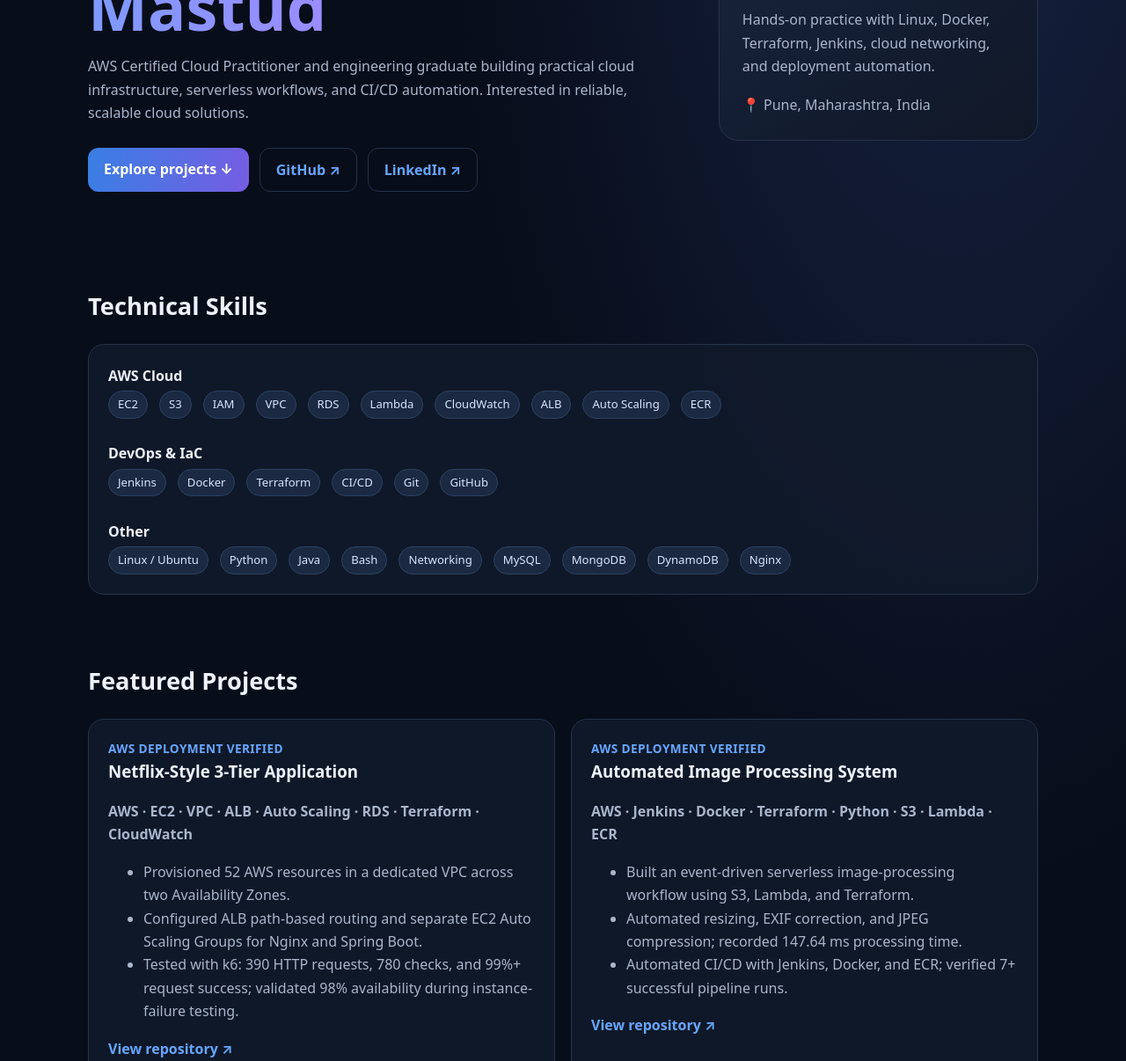
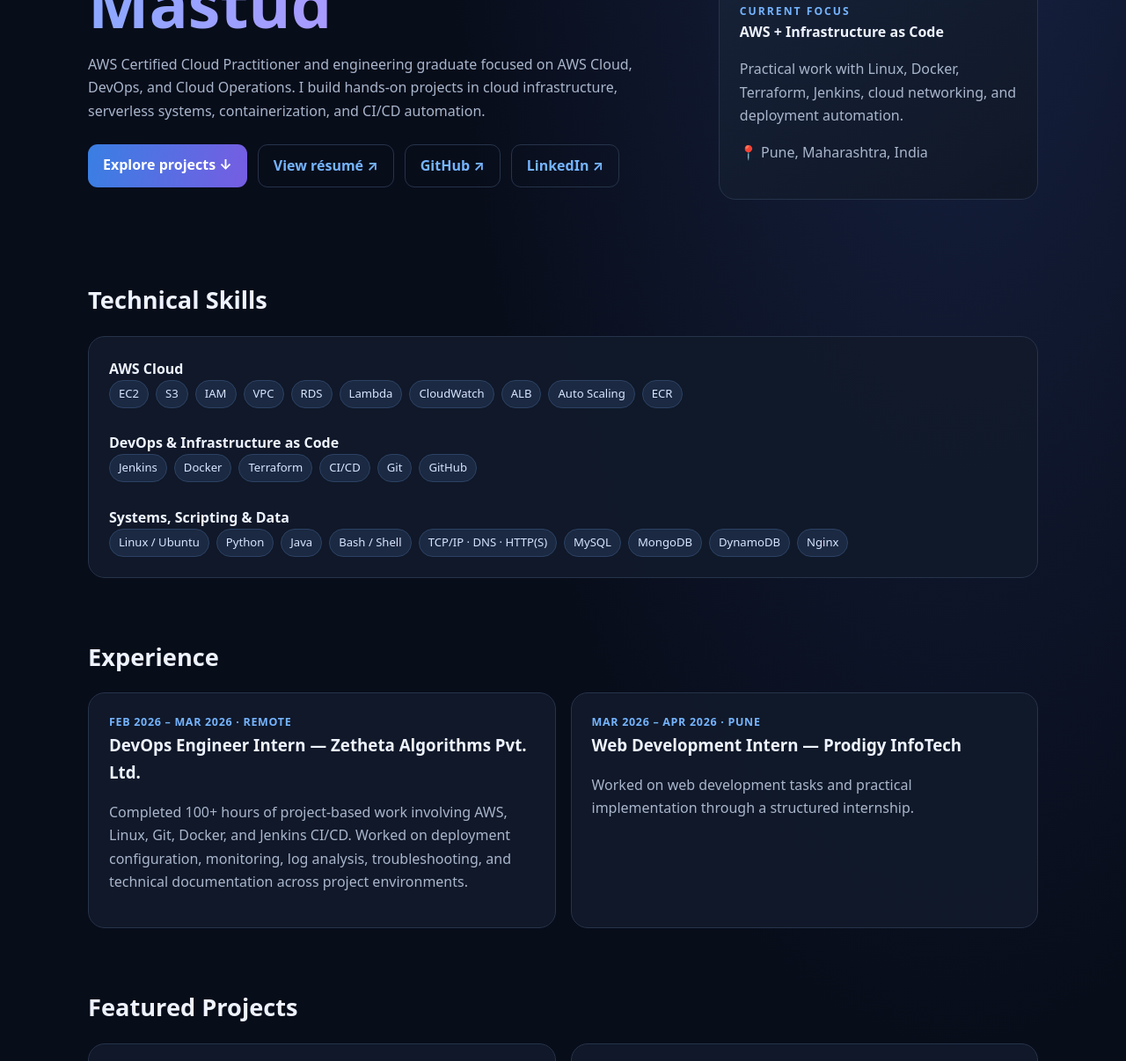
Before and after one commit to nikhilmastud/nikhilmastud, a plain HTML site: page index.html in a window 1280 px wide. Shown: the part 299-1505 px from the top of the page at 88% size. Drawn offline with Linux system fonts and the light colour scheme.

Commit message:
Fix portfolio layout, assets, and project links

```diff
--- a/index.html
+++ b/index.html
@@ -3,34 +3,35 @@
 <head>
 <meta charset="utf-8">
 <meta name="viewport" content="width=device-width, initial-scale=1">
-<meta name="description" content="Nikhil Mastud — AWS Cloud and DevOps Engineer portfolio">
-<title>Nikhil Mastud | Cloud & DevOps</title>
+<meta name="description" content="Nikhil Mastud — AWS Cloud, DevOps and Cloud Operations portfolio.">
+<meta name="theme-color" content="#080d1a">
+<title>Nikhil Mastud | AWS Cloud & DevOps</title>
 <style>
-:root{--bg:#080d1a;--panel:#111a2b;--text:#eef3ff;--muted:#a9b6cc;--blue:#66a6ff;--violet:#9b8cff;--line:#26334a}
-*{box-sizing:border-box}html{scroll-behavior:smooth}body{margin:0;background:radial-gradient(ellipse at 85% 0%,#182344 0,transparent 38%),var(--bg);color:var(--text);font:16px/1.65 system-ui,-apple-system,Segoe UI,sans-serif}
-a{color:var(--blue);text-decoration:none}a:hover{text-decoration:underline}.wrap{width:min(1080px,92%);margin:auto}
-nav{display:flex;justify-content:space-between;align-items:center;padding:22px 0;border-bottom:1px solid var(--line)}.brand{font-weight:800;letter-spacing:.3px}.navlinks{display:flex;gap:22px;flex-wrap:wrap;font-size:.92rem}
-.hero{padding:86px 0 70px;display:grid;grid-template-columns:1.5fr .8fr;gap:36px;align-items:center}.eyebrow{color:var(--blue);font-weight:700;letter-spacing:2px;text-transform:uppercase;font-size:.78rem}h1{font-size:clamp(2.5rem,6vw,4.5rem);line-height:1.08;margin:12px 0}h1 span{background:linear-gradient(90deg,var(--blue),var(--violet));-webkit-background-clip:text;background-clip:text;color:transparent}.lead{color:var(--muted);max-width:650px}.actions{display:flex;gap:12px;flex-wrap:wrap;margin-top:26px}.btn{display:inline-block;padding:11px 18px;border:1px solid var(--line);border-radius:12px;font-weight:700}.primary{background:linear-gradient(100deg,#397fe3,#765de2);color:white;border:0}.hero-card{background:linear-gradient(145deg,#17243b,#101727);border:1px solid var(--line);border-radius:22px;padding:26px}.hero-card strong{display:block;font-size:1.1rem}.hero-card p{color:var(--muted);margin-bottom:0}
-section{padding:38px 0}h2{font-size:1.7rem;margin:0 0 20px}.grid{display:grid;grid-template-columns:repeat(2,minmax(0,1fr));gap:18px}.card{background:rgba(17,26,43,.88);border:1px solid var(--line);border-radius:18px;padding:22px}.card h3{margin:0 0 8px}.card p,.card li{color:var(--muted)}.tag{display:inline-block;background:#1b2942;border:1px solid #2c4264;border-radius:999px;padding:4px 10px;margin:4px 5px 0 0;font-size:.82rem;color:#d8e6ff}.project-meta{font-size:.85rem;color:var(--blue);font-weight:700;letter-spacing:.4px}.project-links{margin-top:14px;font-weight:700}.skills{display:flex;flex-wrap:wrap;gap:8px}.contact{display:flex;flex-wrap:wrap;gap:12px}.contact a{background:#111a2b;border:1px solid var(--line);padding:10px 14px;border-radius:10px}footer{border-top:1px solid var(--line);padding:24px 0;color:var(--muted);font-size:.9rem;margin-top:30px}
-@media(max-width:720px){.hero{grid-template-columns:1fr;padding-top:56px}.grid{grid-template-columns:1fr}.navlinks{gap:12px}.hero-card{max-width:500px}}
+:root{color-scheme:dark;--bg:#080d1a;--panel:#111a2b;--text:#eef3ff;--muted:#a9b6cc;--blue:#75b4ff;--violet:#a99aff;--line:#26334a}
+*{box-sizing:border-box}html{scroll-behavior:smooth;scroll-padding-top:88px}body{margin:0;background:radial-gradient(ellipse at 85% 0%,#182344 0,transparent 38%),var(--bg);color:var(--text);font:16px/1.65 system-ui,-apple-system,Segoe UI,sans-serif}a{color:var(--blue);text-decoration:none}a:hover{text-decoration:underline}.wrap{width:min(1080px,92%);margin:auto}
+nav{position:sticky;top:0;z-index:5;display:flex;justify-content:space-between;align-items:center;padding:17px 0;background:#080d1aeF;border-bottom:1px solid var(--line);backdrop-filter:blur(12px)}.brand{font-weight:850;letter-spacing:.4px;color:var(--text)}.navlinks{display:flex;gap:20px;flex-wrap:wrap;font-size:.92rem}
+.hero{padding:78px 0 58px;display:grid;grid-template-columns:1.5fr .8fr;gap:36px;align-items:center}.eyebrow{color:var(--blue);font-weight:750;letter-spacing:2px;text-transform:uppercase;font-size:.76rem}h1{font-size:clamp(2.6rem,6vw,4.6rem);line-height:1.07;margin:12px 0}h1 span{background:linear-gradient(90deg,var(--blue),var(--violet));-webkit-background-clip:text;background-clip:text;color:transparent}.lead{color:var(--muted);max-width:680px}.actions{display:flex;gap:12px;flex-wrap:wrap;margin-top:25px}.btn{display:inline-block;padding:10px 17px;border:1px solid var(--line);border-radius:11px;font-weight:700}.primary{background:linear-gradient(100deg,#397fe3,#765de2);color:white;border:0}.hero-card,.card{background:rgba(17,26,43,.9);border:1px solid var(--line);border-radius:19px;padding:23px}.hero-card{background:linear-gradient(145deg,#17243b,#101727)}.hero-card p,.card p,.card li{color:var(--muted)}.profile-photo{width:116px;height:116px;object-fit:cover;border-radius:50%;border:3px solid #6ba8f7;margin-bottom:15px}
+section{padding:34px 0}h2{font-size:1.7rem;margin:0 0 18px}.grid{display:grid;grid-template-columns:repeat(2,minmax(0,1fr));gap:17px}.card h3{margin:0 0 8px}.card ul{padding-left:20px}.project-meta{font-size:.78rem;color:var(--blue);font-weight:800;letter-spacing:.7px}.project-links{margin-top:14px;font-weight:750}.skills{display:flex;flex-wrap:wrap;gap:8px}.tag{display:inline-block;background:#1b2942;border:1px solid #2c4264;border-radius:999px;padding:4px 10px;font-size:.82rem;color:#d8e6ff}.contact{display:flex;flex-wrap:wrap;gap:11px}.contact a{background:#111a2b;border:1px solid var(--line);padding:10px 14px;border-radius:10px}footer{border-top:1px solid var(--line);padding:23px 0;color:var(--muted);font-size:.9rem;margin-top:28px}
+@media(max-width:720px){nav{align-items:flex-start;gap:12px}.hero{grid-template-columns:1fr;padding-top:52px}.grid{grid-template-columns:1fr}.navlinks{gap:10px;font-size:.82rem}.hero-card{max-width:500px}}
 </style>
 </head>
-<body>
-<div class="wrap">
-<nav><a class="brand" href="#">NM<span style="color:var(--blue)">.</span></a><div class="navlinks"><a href="#about">About</a><a href="#skills">Skills</a><a href="#projects">Projects</a><a href="#certifications">Certifications</a><a href="#contact">Contact</a></div></nav>
+<body><div class="wrap">
+<nav><a class="brand" href="#">NM<span style="color:var(--blue)">.</span></a><div class="navlinks"><a href="#about">About</a><a href="#skills">Skills</a><a href="#experience">Experience</a><a href="#projects">Projects</a><a href="#certifications">Certifications</a><a href="#contact">Contact</a></div></nav>
 <header class="hero" id="about">
-<div><div class="eyebrow">AWS Cloud · DevOps · Cloud Operations</div><h1>Hi, I'm <span>Nikhil Mastud</span></h1><p class="lead">AWS Certified Cloud Practitioner and engineering graduate building practical cloud infrastructure, serverless workflows, and CI/CD automation. Interested in reliable, scalable cloud solutions.</p><div class="actions"><a class="btn primary" href="#projects">Explore projects ↓</a><a class="btn" href="https://github.com/nikhilmastud">GitHub ↗</a><a class="btn" href="https://linkedin.com/in/nikhilmastud">LinkedIn ↗</a></div></div>
-<aside class="hero-card"><div class="eyebrow">Currently focused on</div><strong>AWS + Infrastructure as Code</strong><p>Hands-on practice with Linux, Docker, Terraform, Jenkins, cloud networking, and deployment automation.</p><p style="margin-top:18px">📍 Pune, Maharashtra, India</p></aside>
+<div><div class="eyebrow">AWS Cloud · DevOps · Cloud Operations</div><h1>Hi, I'm <span>Nikhil Mastud</span></h1><p class="lead">AWS Certified Cloud Practitioner and engineering graduate focused on AWS Cloud, DevOps, and Cloud Operations. I build hands-on projects in cloud infrastructure, serverless systems, containerization, and CI/CD automation.</p><div class="actions"><a class="btn primary" href="#projects">Explore projects ↓</a><a class="btn" href="Nikhil-Mastud-Resume.pdf" target="_blank" rel="noopener">View résumé ↗</a><a class="btn" href="https://github.com/nikhilmastud" target="_blank" rel="noopener">GitHub ↗</a><a class="btn" href="https://linkedin.com/in/nikhilmastud" target="_blank" rel="noopener">LinkedIn ↗</a></div></div>
+<aside class="hero-card"><img class="profile-photo" src="profile.png" alt="Portrait of Nikhil Mastud"><div class="eyebrow">Current focus</div><strong>AWS + Infrastructure as Code</strong><p>Practical work with Linux, Docker, Terraform, Jenkins, cloud networking, and deployment automation.</p><p>📍 Pune, Maharashtra, India</p></aside>
 </header>
-<section id="skills"><h2>Technical Skills</h2><div class="card"><div><b>AWS Cloud</b><div class="skills"><span class="tag">EC2</span><span class="tag">S3</span><span class="tag">IAM</span><span class="tag">VPC</span><span class="tag">RDS</span><span class="tag">Lambda</span><span class="tag">CloudWatch</span><span class="tag">ALB</span><span class="tag">Auto Scaling</span><span class="tag">ECR</span></div></div><br><div><b>DevOps & IaC</b><div class="skills"><span class="tag">Jenkins</span><span class="tag">Docker</span><span class="tag">Terraform</span><span class="tag">CI/CD</span><span class="tag">Git</span><span class="tag">GitHub</span></div></div><br><div><b>Other</b><div class="skills"><span class="tag">Linux / Ubuntu</span><span class="tag">Python</span><span class="tag">Java</span><span class="tag">Bash</span><span class="tag">Networking</span><span class="tag">MySQL</span><span class="tag">MongoDB</span><span class="tag">DynamoDB</span><span class="tag">Nginx</span></div></div></div></section>
+<section id="skills"><h2>Technical Skills</h2><div class="card"><b>AWS Cloud</b><div class="skills"><span class="tag">EC2</span><span class="tag">S3</span><span class="tag">IAM</span><span class="tag">VPC</span><span class="tag">RDS</span><span class="tag">Lambda</span><span class="tag">CloudWatch</span><span class="tag">ALB</span><span class="tag">Auto Scaling</span><span class="tag">ECR</span></div><br><b>DevOps & Infrastructure as Code</b><div class="skills"><span class="tag">Jenkins</span><span class="tag">Docker</span><span class="tag">Terraform</span><span class="tag">CI/CD</span><span class="tag">Git</span><span class="tag">GitHub</span></div><br><b>Systems, Scripting & Data</b><div class="skills"><span class="tag">Linux / Ubuntu</span><span class="tag">Python</span><span class="tag">Java</span><span class="tag">Bash / Shell</span><span class="tag">TCP/IP · DNS · HTTP(S)</span><span class="tag">MySQL</span><span class="tag">MongoDB</span><span class="tag">DynamoDB</span><span class="tag">Nginx</span></div></div></section>
+<section id="experience"><h2>Experience</h2><div class="grid">
+<article class="card"><div class="project-meta">FEB 2026 – MAR 2026 · REMOTE</div><h3>DevOps Engineer Intern — Zetheta Algorithms Pvt. Ltd.</h3><p>Completed 100+ hours of project-based work involving AWS, Linux, Git, Docker, and Jenkins CI/CD. Worked on deployment configuration, monitoring, log analysis, troubleshooting, and technical documentation across project environments.</p></article>
+<article class="card"><div class="project-meta">MAR 2026 – APR 2026 · PUNE</div><h3>Web Development Intern — Prodigy InfoTech</h3><p>Worked on web development tasks and practical implementation through a structured internship.</p></article>
+</div></section>
 <section id="projects"><h2>Featured Projects</h2><div class="grid">
-<article class="card"><div class="project-meta">AWS DEPLOYMENT VERIFIED</div><h3>Netflix-Style 3-Tier Application</h3><p><b>AWS · EC2 · VPC · ALB · Auto Scaling · RDS · Terraform · CloudWatch</b></p><ul><li>Provisioned 52 AWS resources in a dedicated VPC across two Availability Zones.</li><li>Configured ALB path-based routing and separate EC2 Auto Scaling Groups for Nginx and Spring Boot.</li><li>Tested with k6: 390 HTTP requests, 780 checks, and 99%+ request success; validated 98% availability during instance-failure testing.</li></ul><div class="project-links"><a href="https://github.com/nikhilmastud/Netflix-style-3-tier-application">View repository ↗</a></div></article>
-<article class="card"><div class="project-meta">AWS DEPLOYMENT VERIFIED</div><h3>Automated Image Processing System</h3><p><b>AWS · Jenkins · Docker · Terraform · Python · S3 · Lambda · ECR</b></p><ul><li>Built an event-driven serverless image-processing workflow using S3, Lambda, and Terraform.</li><li>Automated resizing, EXIF correction, and JPEG compression; recorded 147.64 ms processing time.</li><li>Automated CI/CD with Jenkins, Docker, and ECR; verified 7+ successful pipeline runs.</li></ul><div class="project-links"><a href="https://github.com/nikhilmastud/Automated-Image-Processing-System">View repository ↗</a></div></article>
-<article class="card"><h3>CloudNova — Serverless Resume</h3><p>Serverless portfolio/resume project showcasing AWS services and automated deployment.</p><div class="project-links"><a href="https://github.com/nikhilmastud/CloudNova-Serverless-Resume">View repository ↗</a></div></article>
+<article class="card"><div class="project-meta">AWS DEPLOYMENT VERIFIED</div><h3>Netflix-Style 3-Tier Application</h3><p><b>AWS · EC2 · VPC · ALB · Auto Scaling · RDS · Terraform · CloudWatch</b></p><ul><li>Provisioned 52 AWS resources in a dedicated VPC with public and private subnets across two Availability Zones.</li><li>Configured ALB path-based routing and separate EC2 Auto Scaling Groups for Nginx and Spring Boot; integrated IAM roles, Secrets Manager, and CloudWatch.</li><li>Validated 390 HTTP requests and 780 checks with k6, achieving 99%+ request success; tested 98% availability during instance-failure testing.</li></ul><div class="project-links"><a href="https://github.com/nikhilmastud/Netflix-style-3-tier-application" target="_blank" rel="noopener">View repository ↗</a></div></article>
+<article class="card"><div class="project-meta">AWS DEPLOYMENT VERIFIED</div><h3>Automated Image Processing System</h3><p><b>AWS · Jenkins · Docker · Terraform · Python · S3 · Lambda · ECR</b></p><ul><li>Built an event-driven image-processing workflow using S3, Lambda, Python, and Terraform, with 10+ successful tests.</li><li>Implemented image resizing, EXIF correction, and JPEG compression; recorded 147.64 ms processing time and 80% lower manual effort.</li><li>Automated CI/CD deployments using Jenkins, Docker, and ECR; verified 7+ successful pipeline runs.</li></ul><div class="project-links"><a href="https://github.com/nikhilmastud/Automated-Image-Processing-System" target="_blank" rel="noopener">View repository ↗</a></div></article>
+<article class="card"><h3>CloudNova — Serverless Resume</h3><p>Serverless resume website built using AWS services.</p><div class="project-links"><a href="https://github.com/nikhilmastud/CloudNova-Serverless-Resume" target="_blank" rel="noopener">View repository ↗</a></div></article>
 </div></section>
-<section id="certifications"><h2>Certifications</h2><div class="card"><ul><li><a href="https://cp.certmetrics.com/amazon/en/public/verify/credential/c6bf63c29b6c457b96cf8ddd1e76f1c2">AWS Certified Cloud Practitioner (CLF-C02)</a> — Amazon Web Services</li><li><a href="https://catalog-education.oracle.com/pls/certview/sharebadge?id=2ED05EA432C23ADF0BC4F2F0C41D57FB1E82AB767A864AF883E73B27E2FE05CE">Oracle Cloud Infrastructure Foundations Associate</a> — Oracle</li><li><a href="https://simpli-web.app.link/e/JjdKdscoW6b">GitHub Fundamentals</a> — Simplilearn</li></ul></div></section>
-<section id="contact"><h2>Let's connect</h2><p class="lead">Open to entry-level opportunities in AWS Cloud Engineering, Cloud Support, DevOps, and Cloud Operations.</p><div class="contact"><a href="mailto:nikhilmastud1@gmail.com">Email</a><a href="https://wa.me/918888076426">WhatsApp</a><a href="https://linkedin.com/in/nikhilmastud">LinkedIn</a><a href="https://github.com/nikhilmastud">GitHub</a></div></section>
-<footer>© 2026 Nikhil Mastud · Built for the cloud</footer>
-</div>
-<img src="assets/profile.png" alt="Nikhil Mastud" class="profile-photo"><a href="assets/Nikhil-Mastud-Resume.pdf" download>Download Resume</a></body>
-</html>
+<section id="certifications"><h2>Certifications</h2><div class="card"><ul><li><a href="https://cp.certmetrics.com/amazon/en/public/verify/credential/c6bf63c29b6c457b96cf8ddd1e76f1c2" target="_blank" rel="noopener">AWS Certified Cloud Practitioner (CLF-C02</a>) — Amazon Web Services</li><li><a href="https://catalog-education.oracle.com/pls/certview/sharebadge?id=2ED05EA432C23ADF0BC4F2F0C41D57FB1E82AB767A864AF883E73B27E2FE05CE" target="_blank" rel="noopener">Oracle Cloud Infrastructure Foundations Associate</a> — Oracle</li><li><a href="https://simpli-web.app.link/e/JjdKdscoW6b" target="_blank" rel="noopener">GitHub Fundamentals</a> — Simplilearn</li></ul></div></section>
+<section id="contact"><h2>Let's connect</h2><p class="lead">Open to entry-level opportunities in AWS Cloud Engineering, Cloud Support, DevOps, and Cloud Operations.</p><div class="contact"><a href="mailto:nikhilmastud1@gmail.com">Email</a><a href="https://linkedin.com/in/nikhilmastud" target="_blank" rel="noopener">LinkedIn</a><a href="https://github.com/nikhilmastud" target="_blank" rel="noopener">GitHub</a></div></section>
+<footer>© 2026 Nikhil Mastud · AWS Cloud & DevOps Portfolio</footer>
+</div></body></html>
```
